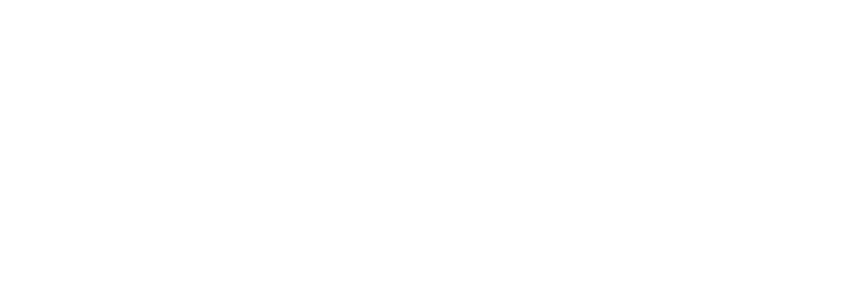
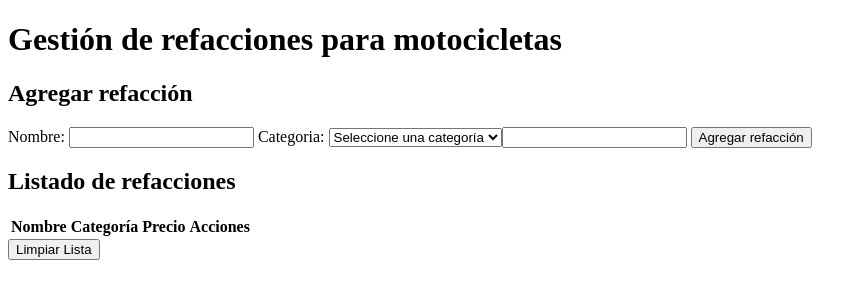
Before and after one commit to YTONYOUTUBETUBEYOUONTU/Tema-1, a plain HTML site: page pages/practica2.html in a window 1280 px wide. Shown: the whole page, without its empty margins (0-867 px from the left). Drawn offline with Linux system fonts and the light colour scheme.

Commit message:
Practica2 (contiene un error al momento de agregar refacciones)

```diff
--- a/pages/practica2.html
+++ b/pages/practica2.html
@@ -3,9 +3,46 @@
 <head>
     <meta charset="UTF-8">
     <meta name="viewport" content="width=device-width, initial-scale=1.0">
-    <title>Document</title>
+    <title>Gestión de refacciones</title>
+    <link rel="stylesheet" href="../css/styles.css">
 </head>
 <body>
-
+    <header>
+        <h1>Gestión de refacciones para motocicletas</h1>
+    </header>
+    <main>
+        <section class="form-section">
+            <h2>Agregar refacción</h2>
+            <form id="refaccion-form">
+                <label for="nombre">Nombre:</label>
+                <input type="text" id="nombre" name="nombre" required>
+                <label for="categoria">Categoria:</label>
+                <select id="categoria" name="categoria" required>
+                    <option value="">Seleccione una categoría</option>
+                    <option value="Motor">Motor</option>
+                    <option value="Transmision">Transmisión</option>
+                    <option value="Frenos">Frenos</option
+                </select>
+                <label for="precio">Precio:</label>
+                <input type="number" id="precio" name="precio" required>
+                <button type="submit">Agregar refacción</button>
+            </form>
+        </section>
+        <section class="list-section">
+            <h2>Listado de refacciones</h2>
+            <table id="refacciones-table">
+                <thead>
+                    <tr>
+                        <th>Nombre</th>
+                        <th>Categoría</th>
+                        <th>Precio</th>
+                        <th>Acciones</th>
+                    </tr>
+                </thead>
+                <tbody id="refacciones-tbody"></tbody>
+            </table>
+            <button id="reset-btn">Limpiar Lista</button>
+        </section>
+    </main>
 </body>
 </html>
```
Also changed, not shown: js/practica2.js (+70 -0 lines), css/styles.css (added).
